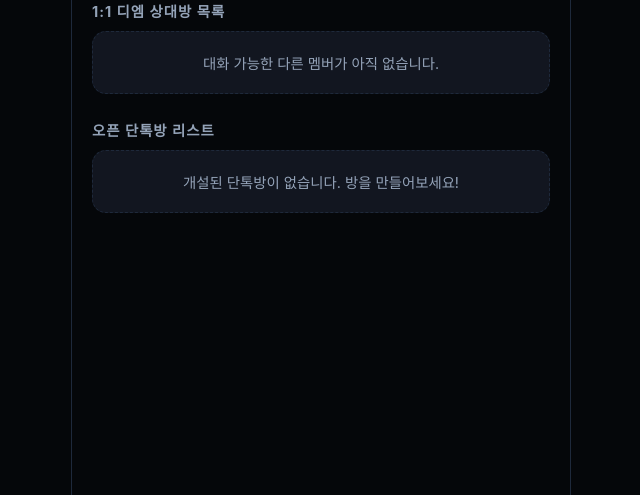
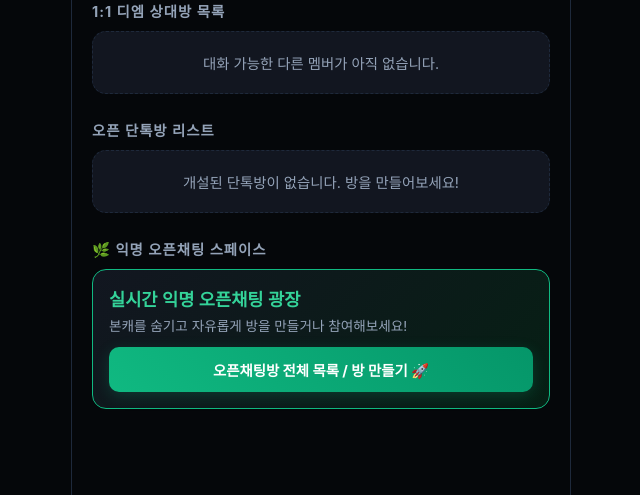
Before and after one commit to twinkelglue/App, a Flask app: page / in a window 1280 px wide. Shown: the part 305-800 px from the top of the page, without its empty margins (319-959 px from the left). Run offline with Flask 3, Linux system fonts and the light colour scheme; the visitor is signed in with stand-in values (Sample User, id 1); data that the repository does not hold is empty; some libraries are stand-ins or nearby versions.

Commit message:
Update index.html

```diff
--- a/templates/index.html
+++ b/templates/index.html
@@ -261,7 +261,19 @@
             <div class="empty-msg">개설된 단톡방이 없습니다. 방을 만들어보세요!</div>
         {% endif %}
     </div>
-
+    <!-- 🌿 익명 오픈채팅 광장 섹션 (새로 추가) -->
+    <div class="section-title">🌿 익명 오픈채팅 스페이스</div>
+    <div class="list-container">
+        <div class="item-card" style="border: 1px solid #10b981; background: linear-gradient(135deg, #121620 0%, #061f14 100%); flex-direction: column; align-items: flex-start; gap: 12px;">
+            <div class="item-info">
+                <div class="title" style="color: #34d399; font-size: 1.1rem;">실시간 익명 오픈채팅 광장</div>
+                <div class="subtitle" style="margin-top: 4px;">본캐를 숨기고 자유롭게 방을 만들거나 참여해보세요!</div>
+            </div>
+            <a href="{{ url_for('open_chat_list') }}" class="btn-gradient" style="background: linear-gradient(45deg, #10b981, #059669); width: 100%; box-sizing: border-box; box-shadow: 0 4px 15px rgba(16, 185, 129, 0.2);">
+                오픈채팅방 전체 목록 / 방 만들기 🚀
+            </a>
+        </div>
+    </div>
     {% else %}
     <!-- 로그인 유도 화면 -->
     <div style="padding: 60px 20px; text-align: center;">
```
